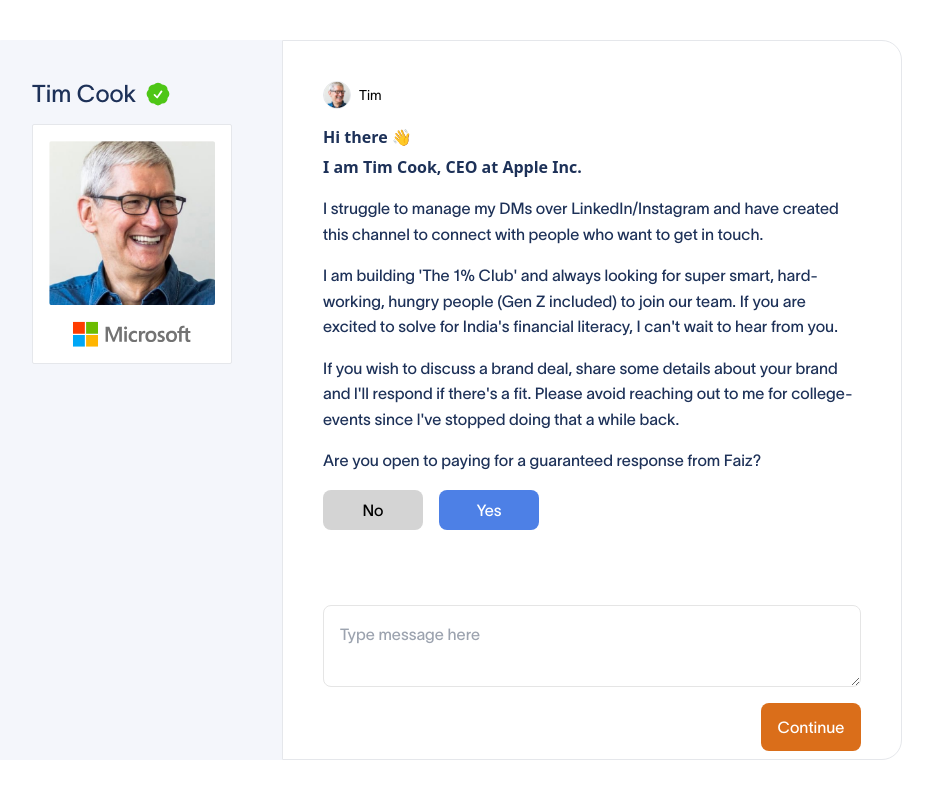
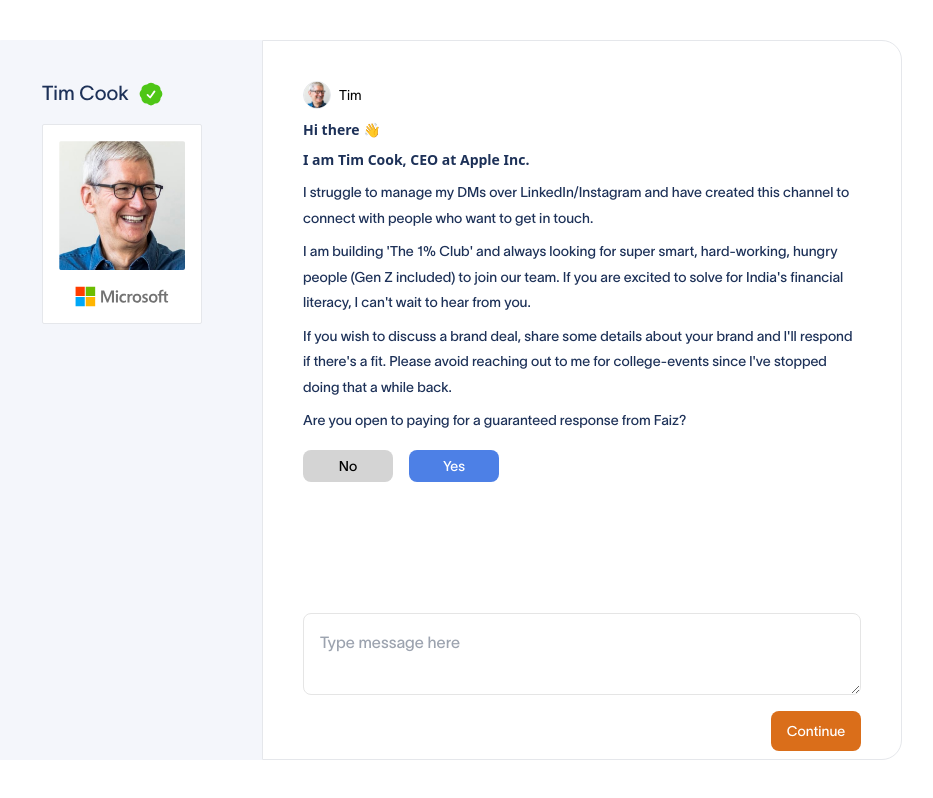
Before and after one commit to biomathcode/lynx-bot, a React (Vite) app: page / in a window 1280 px wide. Shown: the whole page, without its empty margins (198-1131 px from the left). Built offline with nearby package versions, Linux system fonts and the light colour scheme; a web font is replaced by a local one.

Commit message:
fix: deployed

```diff
--- a/src/App.tsx
+++ b/src/App.tsx
@@ -9,7 +9,7 @@
   return (
     <main className="  relative flex justify-center h-screen w-screen items-center max-h-screen container mx-auto ">
       <div className="   flex  h-full w-[1000px]  flex-row items-start    max-md:flex-col max-md:items-center p-10 ">
-        <div className=" rounded-s-[20px] w-full h-full  max-w-[300px] bg-background-header   max-md:mr-0   lg:h-full   max-lg:justify-start   justify-center items-start flex p-10">
+        <div className=" rounded-s-[20px] w-full h-full  max-w-[280px] bg-background-header   max-md:mr-0   lg:h-full   max-lg:justify-start   justify-center items-start flex p-10">
           {/* <Header staticdata={staticdata} /> */}
           <div className=" flex flex-col gap-4 ">
             <div className="flex gap-2 items-center">
@@ -21,7 +21,7 @@
         </div>
 
         <div className=" rounded-e-[20px]  flex flex-col justify-between w-full border h-full   text-left max-w-3xl   gap-4 max-h-full overflow-scroll ">
-          <div className=" px-10 py-10 flex flex-col gap-4 w-full h-full overflow-scroll ">
+          <div className=" px-10 py-10 flex flex-col gap-2 w-full h-full overflow-scroll ">
             <Avatar name="Tim" src="/images/profile.png" />
 
             <div className="flex flex-col gap-1">
--- a/src/components/button.tsx
+++ b/src/components/button.tsx
@@ -7,13 +7,13 @@
 
 function Button({ children, type = "default" }: ButtonProps) {
   const buttonStyles = {
-    primary: "h-10 bg-brand-btn text-white",
-    secondary: "h-12 bg-brand-scd-btn text-white",
-    default: " h-10  bg-neutral-300",
+    primary: "h-8 bg-brand-btn text-white",
+    secondary: "h-10 bg-brand-scd-btn text-white",
+    default: " h-8  bg-neutral-300",
   };
   return (
     <button
-      className={` text-base rounded-lg px-4 w-[100px]      ${buttonStyles[type]}`}
+      className={` text-sm rounded-lg px-2 w-[90px]      ${buttonStyles[type]}`}
     >
       {children}
     </button>
--- a/src/components/personcard.tsx
+++ b/src/components/personcard.tsx
@@ -2,7 +2,7 @@
 
 function PersonCard() {
   return (
-    <div className=" border flex flex-col justify-center items-center gap-4 p-4 drop-shadow-brand-card w-[200px] h-[240px] bg-white rounded-sm">
+    <div className=" border flex flex-col justify-center items-center gap-4 p-4 drop-shadow-brand-card w-[160px] h-[200px] bg-white rounded-sm">
       <img
         src="/images/profile.png"
         className="  w-[180px] h-[180px] rounded-sm"
--- a/src/components/text.tsx
+++ b/src/components/text.tsx
@@ -8,9 +8,9 @@
 function Text({ children, as = "p" }: TextProps) {
   const T = as ? as : "p";
   const styles = {
-    h1: "text-2xl ",
-    h3: "text-base font-bold",
-    p: "text-base ",
+    h1: "text-xl ",
+    h3: " text-sm font-bold",
+    p: "text-sm ",
   };
   return (
     <T
```
